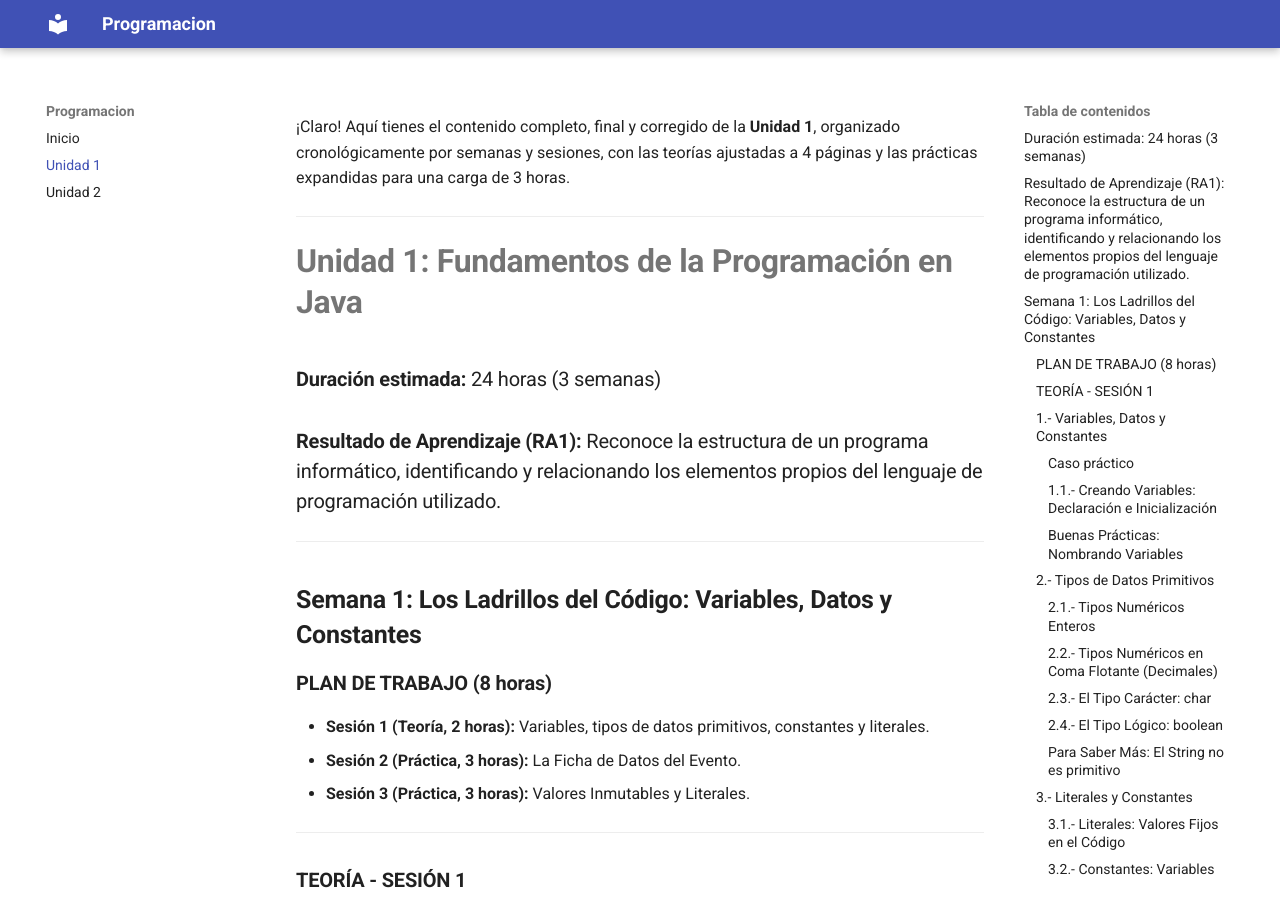
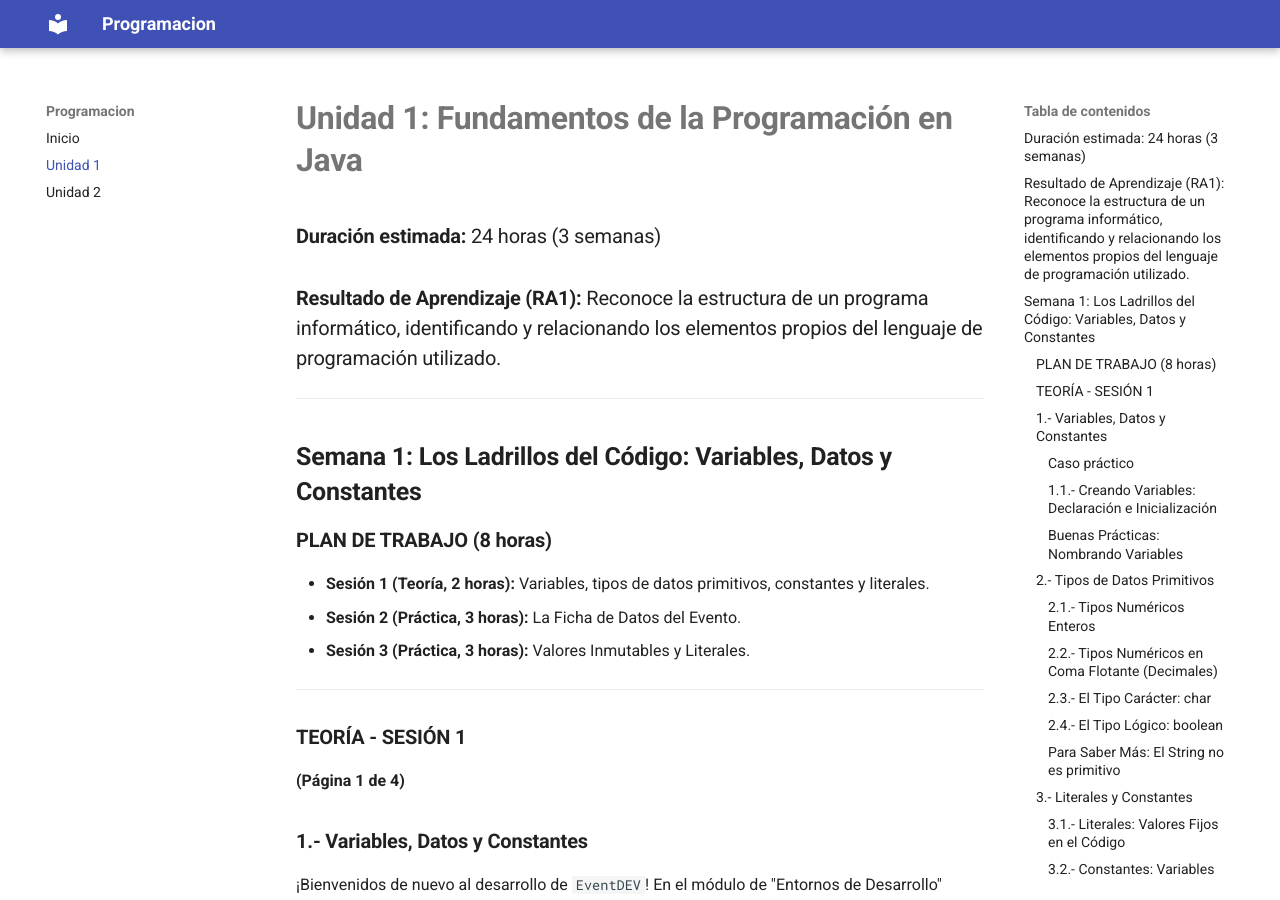
Before and after one commit to garmarcj/DAMDAW-PROG-1CFSY-20252026, an MkDocs documentation site: the page built from docs/unidad1.md, in a window 1280 px wide and 900 px high. Built offline with MkDocs 1.6.1 and Material for MkDocs 9.7.7, drawn with Linux system fonts in a browser that asks for light colours.

Commit message:
Update unidad1.md

```diff
--- a/docs/unidad1.md
+++ b/docs/unidad1.md
@@ -1,7 +1,3 @@
-¡Claro! Aquí tienes el contenido completo, final y corregido de la **Unidad 1**, organizado cronológicamente por semanas y sesiones, con las teorías ajustadas a 4 páginas y las prácticas expandidas para una carga de 3 horas.
-
-***
-
 # **Unidad 1: Fundamentos de la Programación en Java**
 
 ### **Duración estimada:** 24 horas (3 semanas)
```
